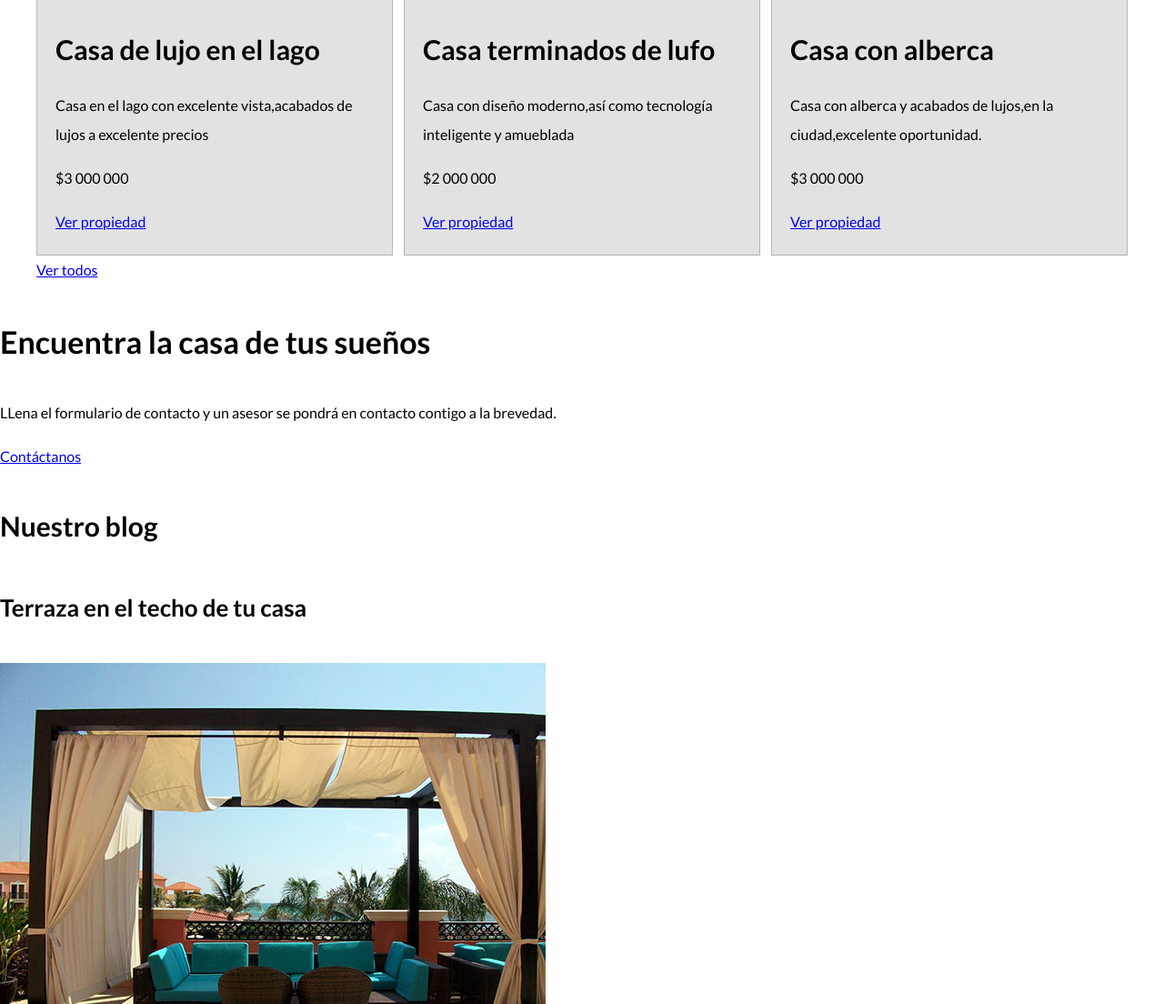
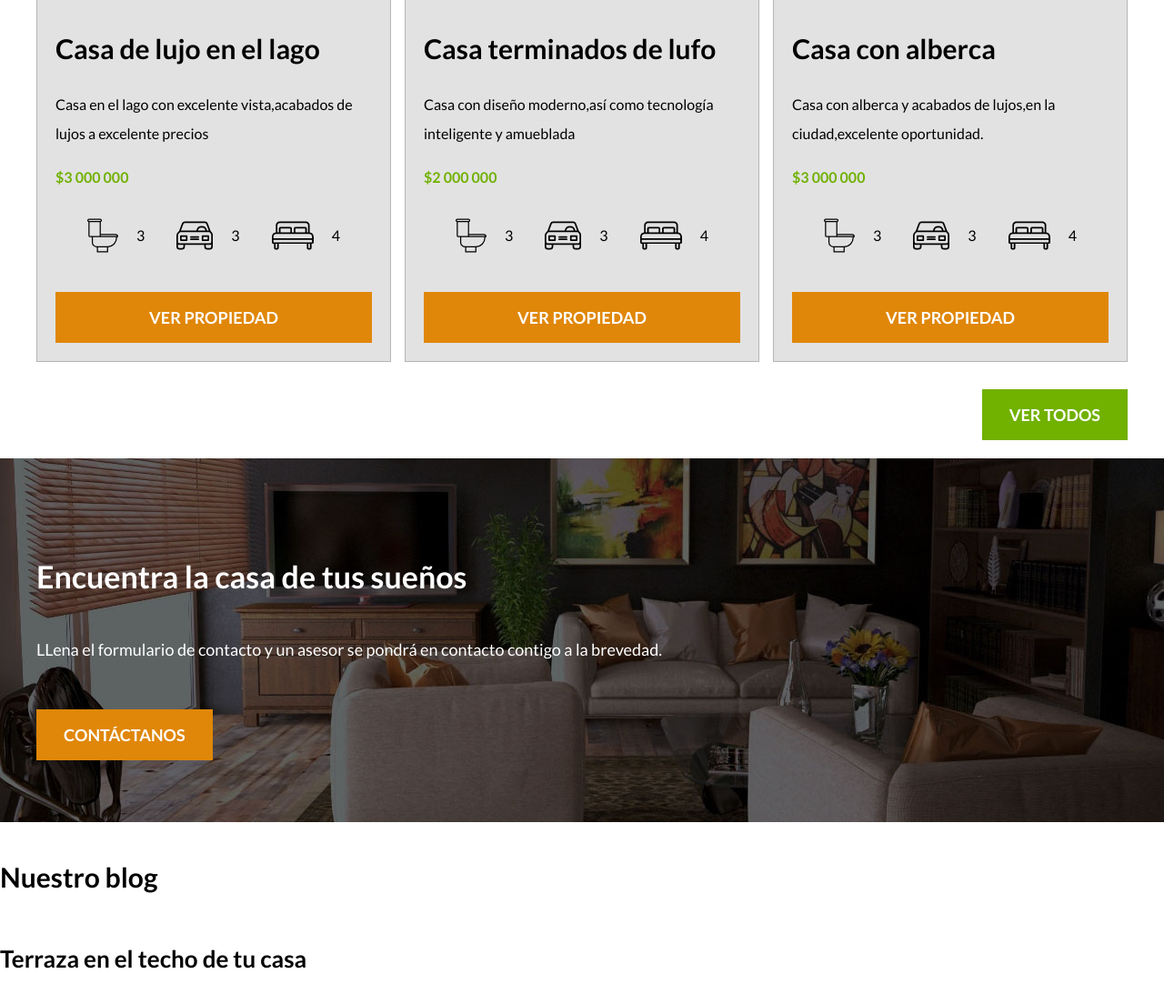
Before and after one commit to Rivera09/bienes-raices, a plain HTML site: page index.html in a window 1280 px wide. Shown: the part 1747-2851 px from the top of the page at 91% size. Drawn offline with Linux system fonts and the light colour scheme.

Commit message:
Terminado la sección de Cntáctanos

```diff
--- a/css/styles.css
+++ b/css/styles.css
@@ -1,5 +1,9 @@
 html {
   font-size: 62.5%;
+  box-sizing: border-box;
+}
+*,*::before,*::after{
+  box-sizing:inherit;
 }
 body {
   font-family: "Lato", sans-serif;
@@ -41,6 +45,28 @@ img {
 
 .centrar-texto {
   text-align: center;
+}
+.d-block {
+  display:block!important;
+}
+
+/* Botones */
+.boton{
+  color:white;
+  font-weight: 700;
+  text-decoration: none;
+  font-size: 1.8rem;
+  padding:1rem 3rem;
+  margin-top: 3rem;
+  display: inline-block;
+  text-align: center;
+  text-transform: uppercase;
+}
+.boton-amarillo{
+  background-color:#E08709
+}
+.boton-verde{
+  background-color:#71b100;
 }
 
 /* .site-header {
@@ -125,3 +151,45 @@ img {
 .contenido-anunciop p{
   margin:0;
 }
+
+.precio{
+  color:#71b100;
+  font-weight: 700;
+}
+.ver-todos{
+  display:flex;
+  justify-content: flex-end;
+}
+.iconos-caracteristicas{
+  list-style: none;
+  padding: 0;
+  display: flex;
+  justify-content: space-evenly;
+}
+
+.iconos-caracteristicas li{
+  /* flex: 1; */
+  display: flex;
+}
+
+.iconos-caracteristicas li img{
+  margin-right: 2rem;
+}
+
+/* Contacto home */
+.imagen-contacto{
+  background-image:url(../img/encuentra.jpg);
+  height: 40rem;
+  background-position: center;
+  display: flex;
+  align-items: center;
+}
+
+.contenido-contacto{
+  flex:1;
+  color:white;
+}
+
+.contenido-contacto p{
+  font-size: 1.8rem;
+}
--- a/index.html
+++ b/index.html
@@ -79,8 +79,22 @@
               Casa en el lago con excelente vista,acabados de lujos a excelente
               precios
             </p>
-            <p>$3 000 000</p>
-            <a href="#">Ver propiedad</a>
+            <p class="precio" >$3 000 000</p>
+            <ul class="iconos-caracteristicas">
+              <li>
+                <img src="./img/icono_wc.svg" alt="ícono wc">
+                <p>3</p>
+              </li>
+              <li>
+                <img src="./img/icono_estacionamiento.svg" alt="ícono autos">
+                <p>3</p>
+              </li>
+              <li>
+                <img src="./img/icono_dormitorio.svg" alt="ícono habitaciones">
+                <p>4</p>
+              </li>
+            </ul>
+            <a href="#" class="boton boton-amarillo d-block">Ver propiedad</a>
           </div>
         </div>
         <div class="anuncio">
@@ -91,8 +105,22 @@
               Casa con diseño moderno,así como tecnología inteligente y
               amueblada
             </p>
-            <p>$2 000 000</p>
-            <a href="#">Ver propiedad</a>
+            <p class="precio">$2 000 000</p>
+            <ul class="iconos-caracteristicas">
+              <li>
+                <img src="./img/icono_wc.svg" alt="ícono wc">
+                <p>3</p>
+              </li>
+              <li>
+                <img src="./img/icono_estacionamiento.svg" alt="ícono autos">
+                <p>3</p>
+              </li>
+              <li>
+                <img src="./img/icono_dormitorio.svg" alt="ícono habitaciones">
+                <p>4</p>
+              </li>
+            </ul>
+            <a href="#" class="boton boton-amarillo d-block">Ver propiedad</a>
           </div>
         </div>
 
@@ -104,21 +132,39 @@
               Casa con alberca y acabados de lujos,en la ciudad,excelente
               oportunidad.
             </p>
-            <p>$3 000 000</p>
-            <a href="#">Ver propiedad</a>
+            <p class="precio">$3 000 000</p>
+            <ul class="iconos-caracteristicas">
+              <li>
+                <img src="./img/icono_wc.svg" alt="ícono wc">
+                <p>3</p>
+              </li>
+              <li>
+                <img src="./img/icono_estacionamiento.svg" alt="ícono autos">
+                <p>3</p>
+              </li>
+              <li>
+                <img src="./img/icono_dormitorio.svg" alt="ícono habitaciones">
+                <p>4</p>
+              </li>
+            </ul>
+            <a href="#" class="boton boton-amarillo d-block">Ver propiedad</a>
           </div>
         </div>
       </div>
 
-      <a href="Anuncios.html">Ver todos</a>
+      <div class="ver-todos">
+        <a href="Anuncios.html" class="boton boton-verde">Ver todos</a>
+      </div>
     </main>
-    <section>
-      <h2>Encuentra la casa de tus sueños</h2>
-      <p>
-        LLena el formulario de contacto y un asesor se pondrá en contacto
-        contigo a la brevedad.
-      </p>
-      <a href="Contacto.html">Contáctanos</a>
+    <section class="imagen-contacto">
+      <div class="contenedor contenido-contacto">
+        <h2>Encuentra la casa de tus sueños</h2>
+        <p>
+          LLena el formulario de contacto y un asesor se pondrá en contacto
+          contigo a la brevedad.
+        </p>
+        <a href="Contacto.html" class="boton boton-amarillo">Contáctanos</a>
+      </div>
     </section>
 
     <section>
```
